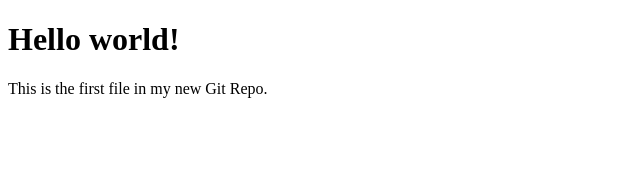
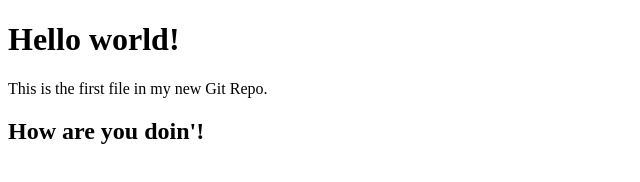
Before and after one commit to rajveersingh6749/git-practice, a plain HTML site: page index.html in a window 1280 px wide. Shown: the whole page, without its empty margins (0-640 px from the left). Drawn offline with Linux system fonts and the light colour scheme.

Commit message:
add h2 tag

```diff
--- a/index.html
+++ b/index.html
@@ -7,6 +7,7 @@
 
 <h1>Hello world!</h1>
 <p>This is the first file in my new Git Repo.</p>
+<h2>How are you doin'!</h2>
 
 </body>
 </html>
```
